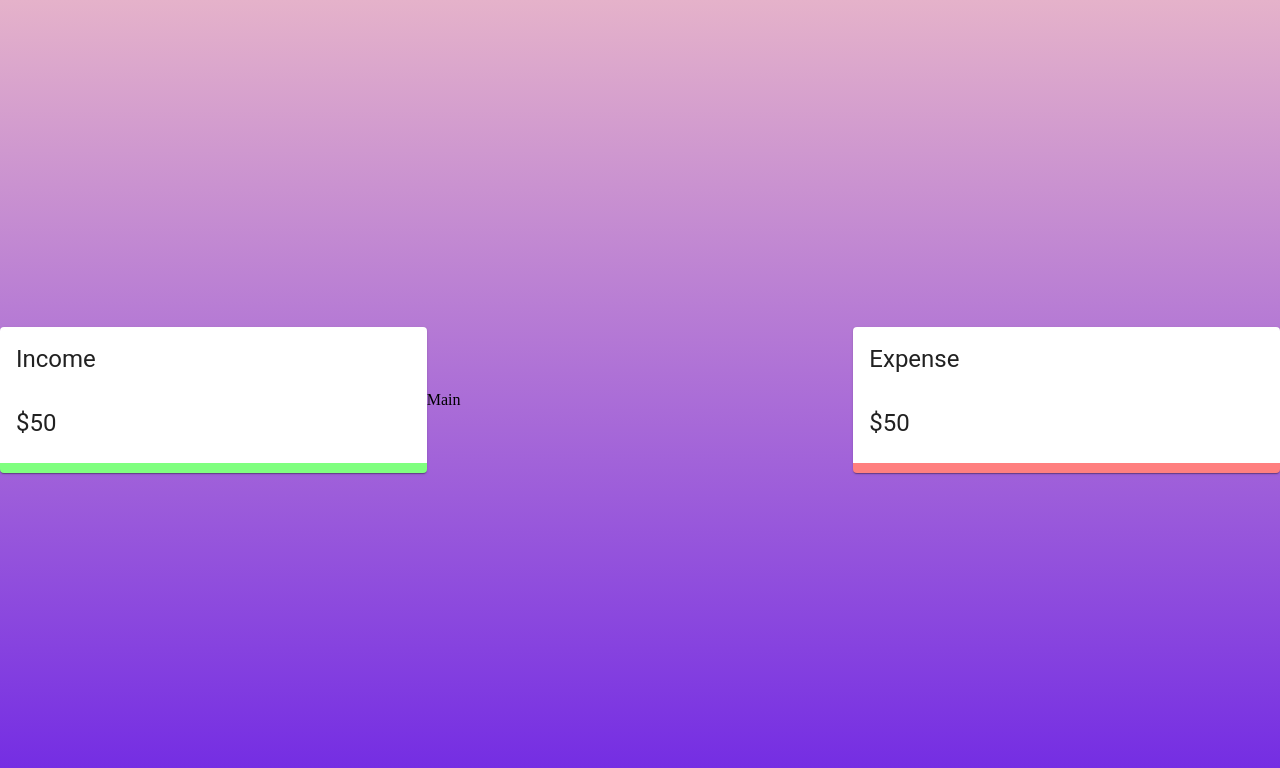
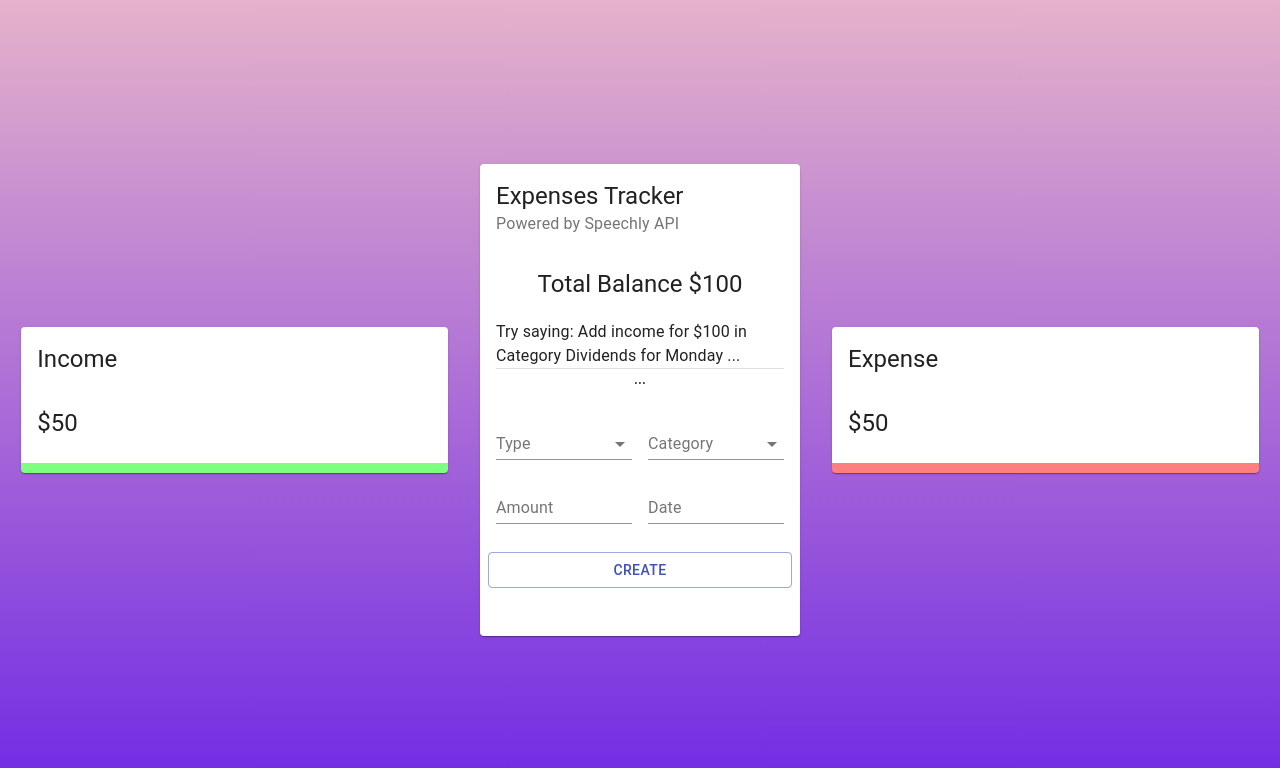
Before and after one commit to nditanaka/voice-budget-tracker, a React (Create React App) app: page / in a window 1280 px wide. Shown: the top 768 px of the page. Built offline with nearby package versions, Linux system fonts and the light colour scheme.

Commit message:
add Main component to App

```diff
--- a/src/App.js
+++ b/src/App.js
@@ -1,20 +1,21 @@
 import React from 'react';
 import { Grid } from '@material-ui/core';
 
+import Main from './components/Main/Main'
 import Details from './components/Details/Details'
 import useStyles from './styles'
 
 
-function App() {
+const App = () => {
   const classes = useStyles()
   return (
     <div>
-      <Grid classNames={classes.grid} container spacing={0} alignItems="center" justify="center" style={{ height: '100vh' }}>
+      <Grid className={classes.grid} container spacing={0} alignItems="center" justify="center" style={{ height: '100vh' }}>
         <Grid item xs={12} sm={4}>
           <Details title="Income"/>
         </Grid>
-        <Grid item xs={12} sm={4}>
-          Main
+        <Grid item xs={12} sm={3}>
+          <Main />
         </Grid>
         <Grid item xs={12} sm={4}>
           <Details title="Expense"/>
```
